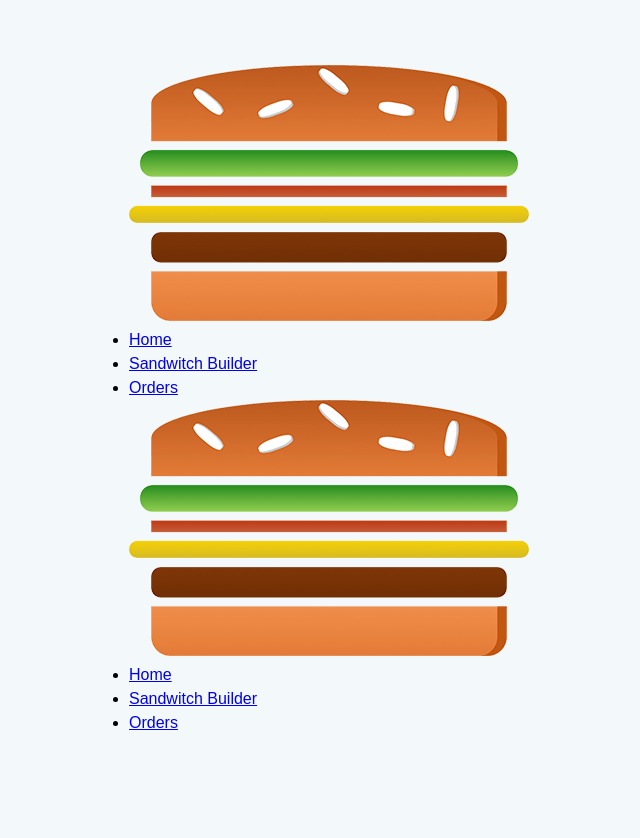
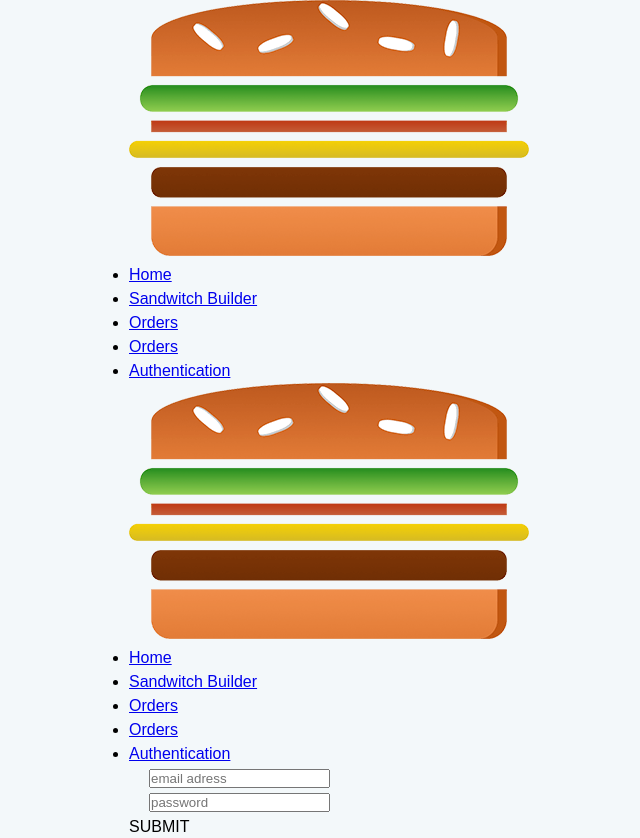
Before and after one commit to JakubLukaszuk/sandwich-masters, a React app: page /auth in a window 1280 px wide. Shown: the whole page, without its empty margins (311-951 px from the left). Before the commit the page ends 800 px from the top, so only its background shows below. Built offline with nearby package versions, Linux system fonts and the light colour scheme; a web font is replaced by a local one.

Commit message:
Auth form add
Authentication from added with rout and nav item.

```diff
--- a/src/App.js
+++ b/src/App.js
@@ -5,6 +5,7 @@ import Layout from './containers/Layout/Layout';
 import SandwitchBuilder from './containers/SandwitchBuilder/SandwitchBuilder';
 import Checkout from './containers/Checkout/Checkout';
 import Orders from './containers/Orders/Orders';
+import Authentication from './containers/Authentication/Authentication';
 import Home from './containers/Home/Home';
 import './assets/css/fonts.css';
 
@@ -17,6 +18,7 @@ class App extends Component {
             <Route path="/checkout" component={Checkout}/>
             <Route path="/orders" component={Orders}/>
             <Route path="/sandwitch-builder" component={SandwitchBuilder}/>
+            <Route path="/auth" exact component={Authentication}/>
             <Route path="/" exact component={Home}/>
           </Switch>
         </Layout>
--- a/src/components/Navigation/NavigationItems/NavigationItems.js
+++ b/src/components/Navigation/NavigationItems/NavigationItems.js
@@ -7,7 +7,8 @@ const navigationItems = () => (
     <ul className = {classes.NavigationItems}>
         <NavigationItem link = '/' exact>Home</NavigationItem>
         <NavigationItem link = '/sandwitch-builder' exact>Sandwitch Builder</NavigationItem>
-        <NavigationItem link = '/orders'>Orders</NavigationItem>
+        <NavigationItem link = '/orders'>Orders</NavigationItem>        <NavigationItem link = '/orders'>Orders</NavigationItem>
+        <NavigationItem link = '/auth'>Authentication</NavigationItem>
 
     </ul>
 );
--- /dev/null
+++ b/src/containers/Authentication/Auth.css
@@ -0,0 +1,15 @@
+.Auth{
+    margin: 20px auto;
+    width: 80%;
+    text-align: center;
+    box-shadow:  0 2px 3px solid #ccc;
+    border: 1px solid #eee;
+    padding: 10px;
+    box-sizing: border-box;
+}
+
+@media (min-width: 600px) {
+    .Auth{
+        width: 500px;
+    }
+}
--- /dev/null
+++ b/src/containers/Authentication/Authentication.js
@@ -0,0 +1,92 @@
+import React, {Component} from 'react';
+import Input from '../../components/UI/Input/Input';
+import Button from '../../components/UI/Button/Button';
+import classes from './Auth.css';
+class Authentication extends Component {
+
+  state = {
+    controls: {
+      email: {
+        elementType: 'input',
+        elemetConfig: {
+          type: 'email',
+          placeholder: 'email adress'
+        },
+        value: '',
+        validation: {
+          required: true,
+          isEmail: true
+        },
+        valid: false,
+        toutched: false
+      },
+      password: {
+        elementType: 'input',
+        elemetConfig: {
+          type: 'password',
+          placeholder: 'password'
+        },
+        value: '',
+        validation: {
+          required: true,
+          minLenght: 8
+        },
+        valid: false,
+        toutched: false
+      }
+    }
+  }
+
+  isValid(value, rules){
+    let validity = true;
+
+    if(rules.required){
+      validity = value.trim() !=='' && validity;
+    }
+
+    if(rules.minLength){
+      validity = value.length >= rules.minLength;
+    }
+    return validity;
+  }
+
+  inputChangedhandler = (event,contolName) =>{
+    const updatedControls = {
+        ...this.state.controls,
+        [contolName]:{
+            ...this.state.controls[contolName],
+            value: event.target.value,
+            valid: this.isValid(event.target.value,this.state.controls[contolName].validation),
+            toutched: true
+        }
+    };
+    this.setState({controls: updatedControls});
+  }
+
+  render() {
+    const formElementsArray = [];
+    for (let key in this.state.controls) {
+      formElementsArray.push({id: key, config: this.state.controls[key]})
+    }
+
+    const form = formElementsArray.map(formElement =>(
+        <Input key= {formElement.id}
+        elementType = {formElement.config.elementType}
+        elementConfig = {formElement.config.elemetConfig}
+        value = {formElement.config.value}
+        invalid = {!formElement.config.valid}
+        toutched = {formElement.config.toutched}
+        changed = {(event) => this.inputChangedhandler(event, formElement.id)}/>
+    ))
+    return (
+      <div className = {classes.Auth}>
+        <form>
+            {form}
+            <Button btnType="Success">SUBMIT</Button>
+        </form>
+      </div>
+    );
+  }
+}
+
+export default Authentication;
```
